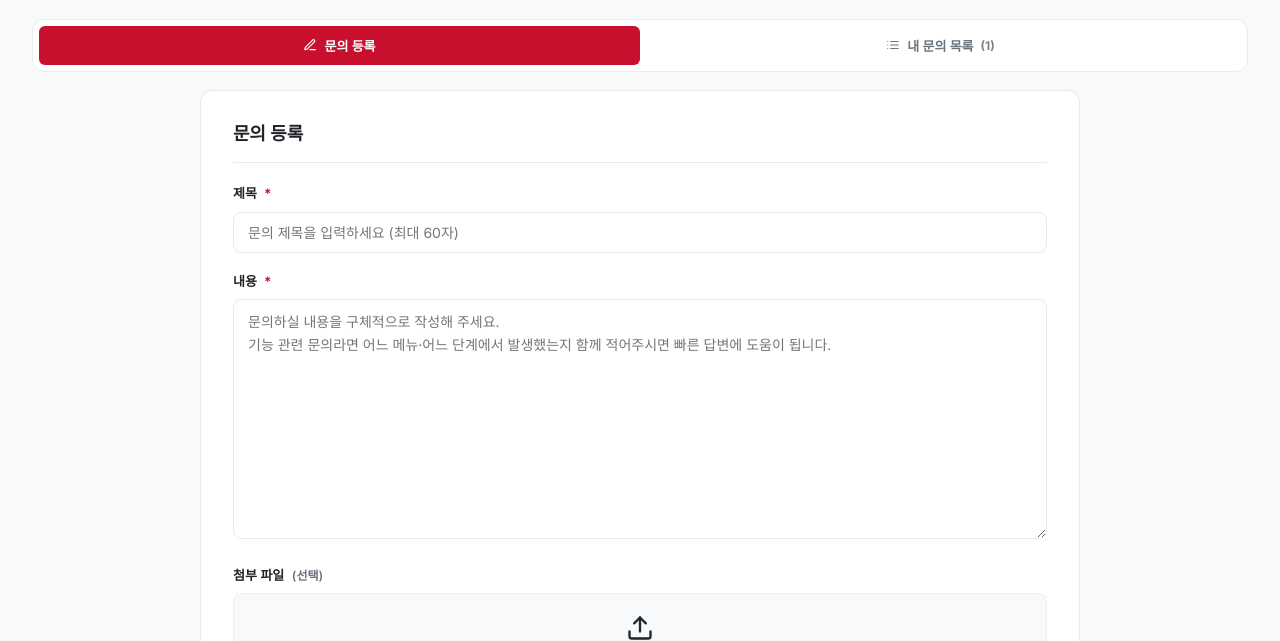
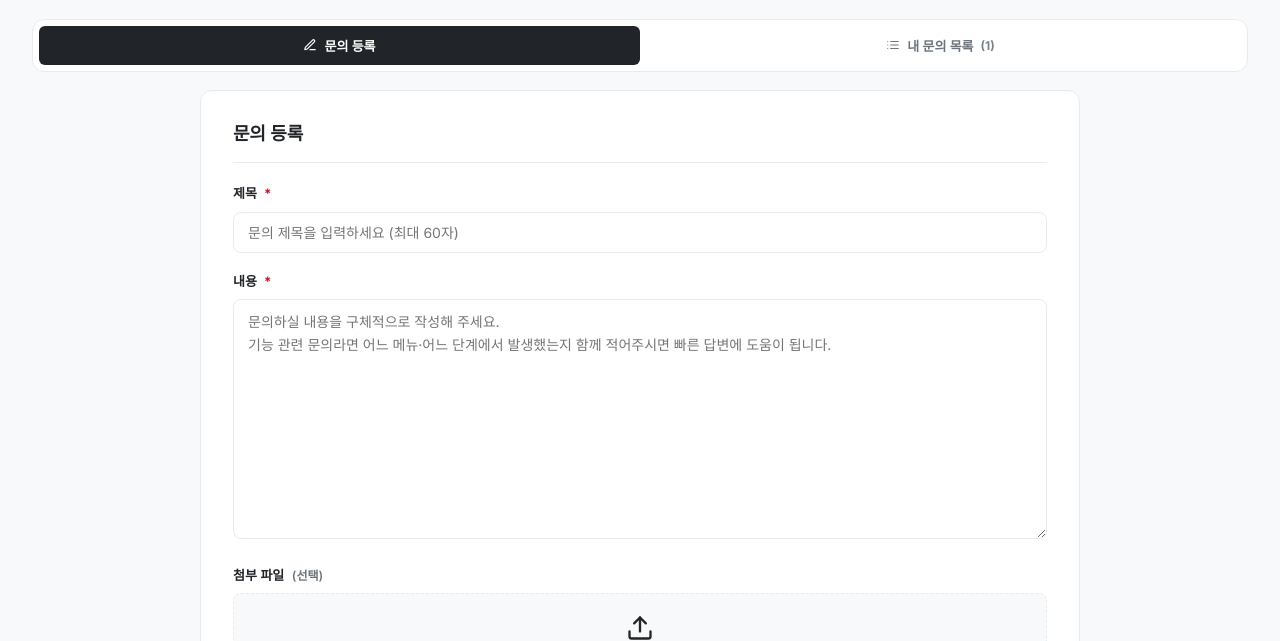
Before and after one commit to mini531/namwon-smart-village, a plain HTML site: page contact.html in a window 1280 px wide. Shown: the part 159-800 px from the top of the page. Drawn offline with Linux system fonts and the light colour scheme.

Commit message:
Use dark text color for active tab instead of primary red
history.html, contact.html 의 .view-tab.active 배경을 브랜드 primary red →
본문 다크 텍스트 컬러로 교체. 등록일 퀵 필터와 동일 톤으로 정렬.

Co-Authored-By: Claude Opus 4.6 (1M context) <noreply@anthropic.com>

```diff
--- a/contact.html
+++ b/contact.html
@@ -86,7 +86,7 @@
       gap: 7px;
     }
     .view-tab.active {
-      background: var(--color-primary);
+      background: var(--color-text);
       color: #fff;
     }
     .view-tab:hover:not(.active) {
```
Also changed, not shown: history.html (+1 -1 lines).
